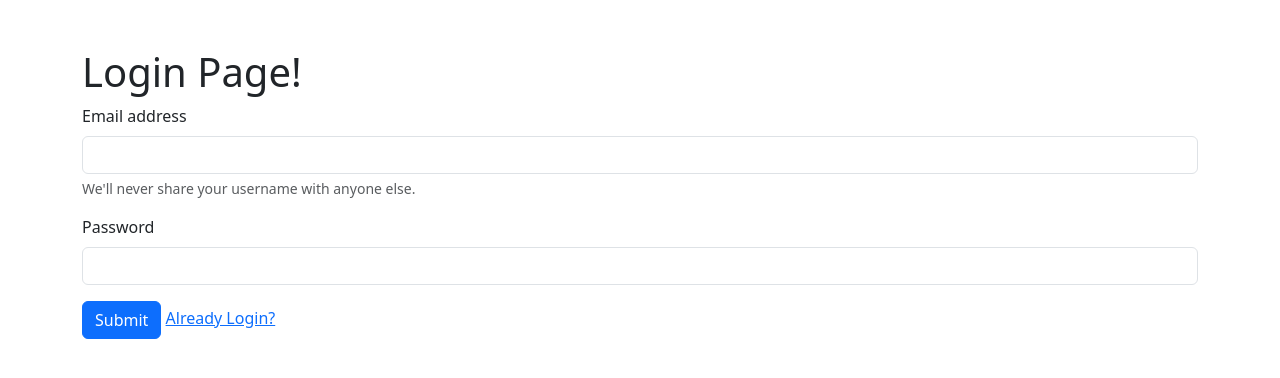
After one commit to MFaisalQasim/studybud, a Django app: page /login in a window 1280 px wide. The commit adds this page. Shown: the top 378 px of the page. Run offline with Django 4.2, Linux system fonts and the light colour scheme.

Commit message:
Login, Logout And Register Done With Other Updates

```diff
--- /dev/null
+++ b/base/templates/guest/login.html
@@ -0,0 +1,43 @@
+{% extends 'guest.html' %} {% block title %} Login Page {% endblock title %}
+{% block body %}
+<div class="container my-5">
+  {% if page == 'login' %}
+  <h1>Login Page!</h1>
+  <form method="POST" action="/login">
+    {% csrf_token %}
+    <div class="mb-3">
+      <label for="exampleInputEmail1" class="form-label">Email address</label>
+      <input
+        name="username"
+        type="username"
+        class="form-control"
+        id="exampleInputusername1"
+        aria-describedby="usernameHelp"
+      />
+      <div id="usernameHelp" class="form-text">
+        We'll never share your username with anyone else.
+      </div>
+    </div>
+    <div class="mb-3">
+      <label for="exampleInputPassword1" class="form-label">Password</label>
+      <input
+        name="password"
+        type="password"
+        class="form-control"
+        id="exampleInputPassword1"
+      />
+    </div>
+    <button type="submit" class="btn btn-primary">Submit</button>
+    <a href="register">Already Login?</a>
+  </form>
+  {% else %}
+  <h1>Register Page!</h1>
+  <form method="POST" action="/register">
+    {% csrf_token %}
+    {{ regiterUserFrom.as_p }}
+    <button type="submit" class="btn btn-primary">Submit</button>
+    <a href="login">Already Register?</a>
+  </form>
+  {% endif %}
+</div>
+{% endblock body %}
--- a/base/urls.py
+++ b/base/urls.py
@@ -28,6 +28,7 @@ urlpatterns = [
     path('create-room', views.createRoom, name='create-room'),
     path('update-room/<str:id>', views.updateRoom, name='update-room'),
     path('delete-room/<str:id>', views.deleteRoom, name='delete-room'),
-
-
+    path('register', views.registerUser, name='register'),
+    path('login', views.loginUser, name='login'),
+    path('logout', views.logoutUser, name='logout'),
 ]
--- a/base/views.py
+++ b/base/views.py
@@ -1,14 +1,20 @@
 from django.shortcuts import render, HttpResponse, redirect
 from .models import Profile, Room, Topic
 from django.contrib.auth.models import User
+from django.contrib.auth import authenticate, login, logout
+from django.contrib.auth.decorators import login_required
+from django.contrib.auth.forms import UserCreationForm
+from django.contrib import messages
 from .forms import RoomForm
 from django.db.models import Q
 
 # Create your views here.
 
+@login_required(login_url='login')
 def index(request):
     return render(request, 'base/index.html')
 
+@login_required(login_url='login')
 def rooms(request):
     # profiles
     profiles = Profile.objects.all()
@@ -22,21 +28,26 @@ def rooms(request):
         Q(name__icontains=q) |
         Q(desc__icontains=q)
         )
+    rooms_count = rooms.count()
 
-    context = {'profiles' : profiles, 'rooms' : rooms, 'topics' : topics}
+    context = {'profiles' : profiles, 'rooms' : rooms, 'topics' : topics, 'rooms_count': rooms_count}
     return render(request, 'base/rooms.html', context)
 
+@login_required(login_url='login')
 def profile(request, pk):
     profile = Profile.objects.get(id=pk)
     context = { 'profile': profile }
     return render(request, 'base/profile.html', context)
 
+@login_required(login_url='login')
 def room(request, pk):
     room = Room.objects.get(id=pk)
     context = { 'room': room }
     return render(request, 'base/room.html', context)
 
+@login_required(login_url='login')
 def createRoom(request):
+
     roomForm = RoomForm()
     if request.method ==  'POST':
         roomForm = RoomForm(request.POST)
@@ -47,10 +58,14 @@ def createRoom(request):
     context = { 'roomForm': roomForm }
     return render(request, 'base/room_form.html', context)
 
+@login_required(login_url='login')
 def updateRoom(request, id):
+
     room = Room.objects.get(id=id)
     roomForm = RoomForm(instance=room)
 
+    if request.user != room.host:
+        return HttpResponse('You Are Not Allowed Here')
     if request.method ==  'POST':
         roomForm = RoomForm(request.POST, instance=room)
         if roomForm.is_valid():
@@ -60,12 +75,58 @@ def updateRoom(request, id):
     context = { 'roomForm': roomForm }
     return render(request, 'base/room_form.html', context)
 
-
+@login_required(login_url='login')
 def deleteRoom(request, id):
 
     room = Room.objects.get(id=id)
     if request.method ==  'POST':
         room.delete()
         return redirect("/")
+    return render(request, 'base/delete.html', {'obj' : room})
 
-    return render(request, 'base/delete.html', {'obj' : room})
+def registerUser(request):
+
+    regiterUserFrom = UserCreationForm()
+    if request.method == 'POST':
+        regiterUserFrom = UserCreationForm(request.POST)
+        if regiterUserFrom.is_valid():
+            user = regiterUserFrom.save(commit=False)
+            user.username = user.username.lower()
+            user.save()
+            login(request, user)
+            return redirect('rooms')
+        else:
+            messages.error(request,'Sometime Goes Wrong During Register')
+    context = {'regiterUserFrom': regiterUserFrom}
+    return render(request, 'guest/login.html', context)
+
+def loginUser(request):
+
+    page = 'login'
+    # if User.is_authenticated:
+    #     return redirect('rooms')
+    if request.method == 'POST':
+        username = request.POST.get('username').lower()
+        password = request.POST.get('password')
+
+        try:
+            user = User.objects.get(username=username)
+        except:
+            messages.error(request,'User Does Not Exists')
+            return redirect('login')
+
+        loginedInUser = authenticate(request,username= username, password= password)
+        if loginedInUser is not None:
+            login(request,loginedInUser)
+            return redirect('rooms')
+        else:
+            messages.error('User`s Credential Are Not Valid')
+            return redirect('login')
+    context = {'page': page}
+    return render(request, 'guest/login.html', context)
+
+@login_required(login_url='login')
+def logoutUser(request):
+
+    logout(request)
+    return redirect('login')
--- /dev/null
+++ b/templates/guest.html
@@ -0,0 +1,33 @@
+<!DOCTYPE html>
+<html lang="en">
+  <head>
+    <meta charset="utf-8" />
+    <meta name="viewport" content="width=device-width, initial-scale=1" />
+    <title>{% block title %}{% endblock title %}</title>
+    <link
+      href="https://cdn.jsdelivr.net/npm/bootstrap@5.3.0/dist/css/bootstrap.min.css"
+      rel="stylesheet"
+      integrity="sha384-9ndCyUaIbzAi2FUVXJi0CjmCapSmO7SnpJef0486qhLnuZ2cdeRhO02iuK6FUUVM"
+      crossorigin="anonymous"
+    />
+    <link rel="stylesheet" href="styles.css" />
+  </head>
+  <body>
+    {% if messages %}
+      <ul class="messages">
+          {% for message in messages %}
+          <li{% if message.tags %} class="{{ message.tags }}"{% endif %}>{{ message }}</li>
+          {% endfor %}
+      </ul>
+    {% endif %}
+
+    {% block body %}{% endblock body %}
+
+    <script
+      src="https://cdn.jsdelivr.net/npm/bootstrap@5.3.0/dist/js/bootstrap.bundle.min.js"
+      integrity="sha384-geWF76RCwLtnZ8qwWowPQNguL3RmwHVBC9FhGdlKrxdiJJigb/j/68SIy3Te4Bkz"
+      crossorigin="anonymous"
+    ></script>
+    <script src="main.js"></script>
+  </body>
+</html>
```
Also changed, not shown: base/templates/base/rooms.html (+7 -2 lines), templates/nav.html (+30 -5 lines), base/templates/base/profile.html (line endings or trailing spaces), db.sqlite3.
